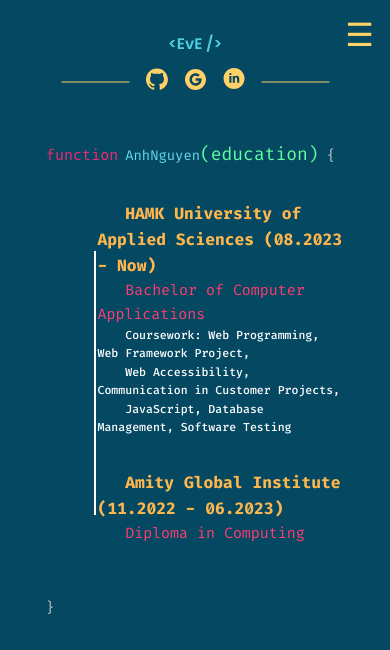
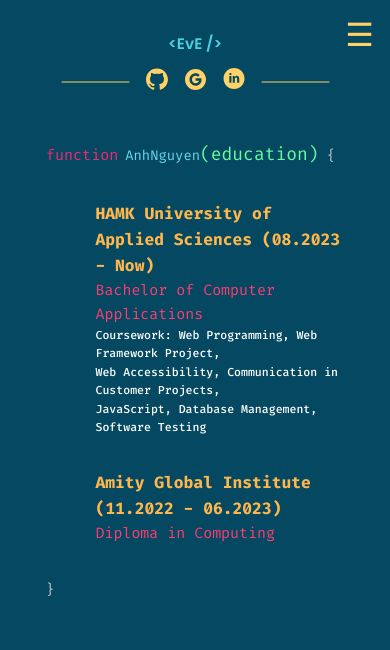
Before and after one commit to Evelyn-PA/portfolio_Evelyn, a React (Vite) app: page /education in a window 390 px wide. Shown: the top 650 px of the page. Built offline with nearby package versions, Linux system fonts and the light colour scheme; grey boxes are pictures that could not be loaded.

Commit message:
feat: remake the style for better view

```diff
--- a/src/App.css
+++ b/src/App.css
@@ -84,7 +84,8 @@
   max-width: 100%;
   overflow-y: auto;
   overflow-x: auto;
-  white-space: pre;
+  white-space: pre-line;
+  word-break: break-word;
   /* Using CSS variable for responsive scaling */
   font-size: calc(1.1rem * var(--font-scale));
   line-height: 1.6;
@@ -353,6 +354,7 @@
   cursor: pointer;
 }
 
+
 /* Tablet and below */
 @media (max-width: 1024px) {
 
@@ -402,7 +404,8 @@
     padding: 1rem;
     margin: 1rem auto;
     overflow-x: hidden;
-    white-space: pre-wrap;
+    white-space: pre-line;
+    word-break: break-word;
     word-wrap: break-word;
     overflow-wrap: break-word;
     font-size: calc(0.95rem * var(--font-scale));
@@ -481,6 +484,8 @@
   .container2 {
     font-size: calc(0.85rem * var(--font-scale));
     padding: 0.75rem;
+    white-space: pre-line;
+    word-break: break-word;
   }
 
   .keyword,
@@ -520,6 +525,11 @@
     justify-content: flex-start;
     padding: 0 1rem;
   }
+
+  #line {
+    display: none;
+  }
+
 }
 
 /* Added media query for large desktop screens (1440px+) */
--- a/src/Components/Nav.jsx
+++ b/src/Components/Nav.jsx
@@ -1,6 +1,6 @@
 import { useState } from "react";
-import { Link } from "react-router-dom"
-export default function Nav({ setCurrentImage }) {
+import {Link} from "react-router-dom"
+export default function Nav({setCurrentImage}) {
 
 
     const [isOpen, setIsOpen] = useState(false);
--- a/src/Pages/Education.jsx
+++ b/src/Pages/Education.jsx
@@ -9,7 +9,7 @@
             <span className="bracket">{" {"}</span>{"\n"}
 
             <div className="containerEdu">
-                <div>
+                <div className='line'>
                     <img src={Img} alt="line" id="line" />
                 </div>
                 <div>
```
